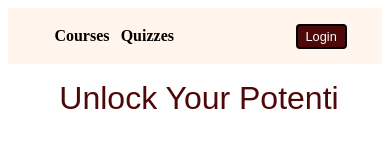
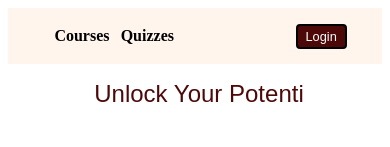
Before and after one commit to shekhar-prajapat1/student-portal, a Next.js app: page / in a window 390 px wide. Shown: the top 147 px of the page. Built offline with nearby package versions, Linux system fonts and the light colour scheme.

Commit message:
typescipt

```diff
--- a/components/TypingEffect.module.css
+++ b/components/TypingEffect.module.css
@@ -12,7 +12,7 @@
 /* Default Font Size */
 @media (max-width: 600px) {
     .typingEffect {
-        font-size: 2rem;           /* Smaller font size for mobile */
+        font-size: 1.5rem;           /* Smaller font size for mobile */
         margin-left: 0.5rem;         /* Adjust left margin for smaller screens */
         margin-top: 1rem;          /* Adjust top margin for smaller screens */
     }
@@ -20,7 +20,7 @@
 
 @media (min-width: 601px) and (max-width: 1200px) {
     .typingEffect {
-        font-size: 3rem;           /* Medium font size for tablets */
+        font-size: 2.5rem;           /* Medium font size for tablets */
         margin-left: 1rem;       /* Adjust margin for tablets */
         margin-top: 1.5rem;        /* Adjust margin for tablets */
     }
```
